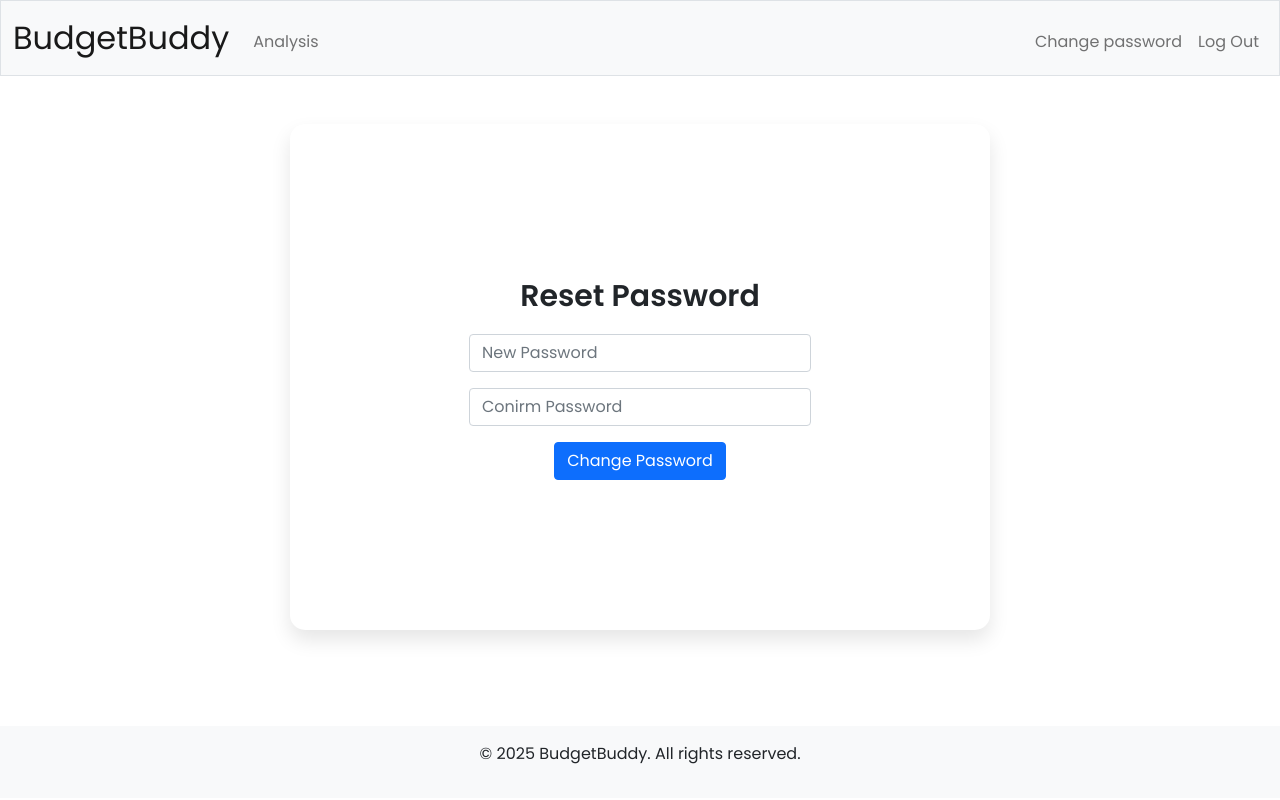
After one commit to kenazczx/Final-Project-CS50x, a Flask app: page /reset_password in a window 1280 px wide. The commit adds this page. Run offline with Flask 3, Linux system fonts and the light colour scheme; a user stored in the database is signed in; some libraries are stand-ins or nearby versions.

Commit message:
BudgetBuddy v1.2
Added Forget Password
Added Reset Password
Added Verification Code

```diff
--- a/app.py
+++ b/app.py
@@ -3,14 +3,31 @@ from flask_session import Session
 from cs50 import SQL
 from geopy.geocoders import Nominatim
 from werkzeug.security import check_password_hash, generate_password_hash
-from helpers import login_required
+from helpers import login_required, cleanup_verification
 from datetime import datetime
 import pandas as pd
-import time
+from flask_mail import Mail, Message
+from itsdangerous import URLSafeTimedSerializer, SignatureExpired, BadSignature
+import os, random, time
+from dotenv import load_dotenv
+
+load_dotenv()  # Load variables from .env file
 
 app = Flask(__name__)
+app.secret_key = os.getenv('SECRET_KEY')
+
+# Optional: setup Flask-Mail using env vars
+app.config['MAIL_SERVER'] = 'smtp.gmail.com'
+app.config['MAIL_PORT'] = 587
+app.config['MAIL_USERNAME'] = os.getenv('MAIL_USERNAME')
+app.config['MAIL_PASSWORD'] = os.getenv('MAIL_PASSWORD')
+app.config['MAIL_USE_TLS'] = True
 app.config['DEBUG'] = True
 app.config['ENV'] = 'development'
+
+mail = Mail(app)
+serailizer = URLSafeTimedSerializer(app.secret_key)
+
 if __name__ == "__main__":
     app.run(debug=True)
 
@@ -399,3 +416,75 @@ def change_password():
         return redirect("/")
     else:
         return render_template("change_password.html")
+
+@app.route("/forget_password", methods=["GET", "POST"])
+def forget_password():
+    if request.method == 'POST':
+        emails_dict = db.execute("SELECT email FROM users")
+        current_emails = emails_dict[0]["email"]
+        email = request.form.get("email")
+        if email in current_emails:
+            code = str(random.randint(000000, 999999))
+            msg = Message('Your Password Reset Code', sender=app.config['MAIL_USERNAME'], recipients=[email])
+            msg.body = f'Your verification code is: {code}'
+            mail.send(msg)
+
+            session["reset_email"] = email
+            session["reset_code"] = code
+            return redirect("/verify_code")
+        else:
+            flash("Email not in our database!", "danger")
+            return redirect("/")
+    else:
+        return render_template('forget_password.html')
+
+
+@app.route("/verify_code", methods=["GET", "POST"])
+def verify_code():
+    email = session.get("reset_email")
+    code = session.get("reset_code")
+    count = 0
+    if not email or not code:
+        flash("Access denied." "danger")
+        return redirect('/forget_password')
+    if request.method == "POST":
+        form_code = request.form.get("verification")
+        if code == form_code:
+            session["reset_status"] = True
+            return redirect("/reset_password")
+        else:
+            while count < 1:
+                count += 1
+                flash("Wrong verification code entered", "danger")
+                return redirect("/verify_code")
+            flash("Wrong verification code entered", "danger")
+            return redirect("/forget_password")
+
+
+    else:
+        return render_template("verify_code.html")
+
+@app.route("/reset_password", methods=["GET", "POST"])
+def reset_password():
+    status = session.get("reset_status")
+    email = session.get("reset_email")
+    code = session.get("reset_code")
+    if not email or not code or not status == True:
+        flash("Access denied", "danger")
+        return redirect("/forget_password")
+    if request.method == "POST":
+        new_password = request.form.get("new_password")
+        confirm_password = request.form.get("confirm_password")
+        hash_password = generate_password_hash(new_password)
+        if not new_password or not confirm_password:
+            flash("Please input new and confirmation password!", "danger")
+            return redirect("/reset_password")
+        if new_password != confirm_password:
+            flash("New and confirmation password is not the same!", "danger")
+            return redirect("/reset_password")
+        db.execute("UPDATE users SET hash = ? WHERE email = ?", hash_password, email)
+        flash("Password resetted successfully!", "success")
+        cleanup_verification()
+        return redirect("/")
+    else:
+        return render_template("reset_password.html")
--- a/helpers.py
+++ b/helpers.py
@@ -18,3 +18,9 @@ def login_required(f):
         return f(*args, **kwargs)
 
     return decorated_function
+
+
+def cleanup_verification():
+    session.pop("reset_email", None)
+    session.pop("reset_code", None)
+    session.pop("reset_status", None)
--- a/requirements.txt
+++ b/requirements.txt
@@ -5,3 +5,6 @@ cs50
 geopy
 werkzeug
 pandas
+date-time
+itsdangerous
+Flask-Mail
--- a/static/styles.css
+++ b/static/styles.css
@@ -115,3 +115,21 @@ nav .navbar-brand .green
         margin-bottom: 15px;
         text-align: center;
     }
+
+    .forget-form {
+        background: white;
+        padding: 150px;
+        border-radius: 15px;
+        box-shadow: 0 10px 20px rgba(0, 0, 0, 0.1);
+        width: 100%;
+        max-width: 700px;
+        justify-content: center;
+        margin: 0 auto;
+    }
+
+    .forget-title {
+        font-size: 30px;
+        font-weight: bold;
+        margin-bottom: 15px;
+        text-align: center;
+    }
--- /dev/null
+++ b/templates/reset_password.html
@@ -0,0 +1,18 @@
+{% extends "layout.html" %}
+
+{% block title %}
+    Reset Password
+{% endblock %}
+
+{% block main %}
+    <form action="/reset_password" method="post" class="cpassword-form">
+        <div class="cpassword-title">Reset Password</div>
+        <div class="mb-3">
+            <input class="form-control mx-auto w-auto" name="new_password" placeholder="New Password" type="password">
+        </div>
+        <div class="mb-3">
+            <input class="form-control mx-auto w-auto" name="confirm_password" placeholder="Conirm Password" type="password">
+        </div>
+        <button class="btn btn-primary" type="submit">Change Password</button>
+    </form>
+{% endblock %}
```
Also changed, not shown: templates/forget_password.html (+21 -0 lines), templates/verify_code.html (added, +21 -0 lines), budget_tracker.db, 5 other files.
